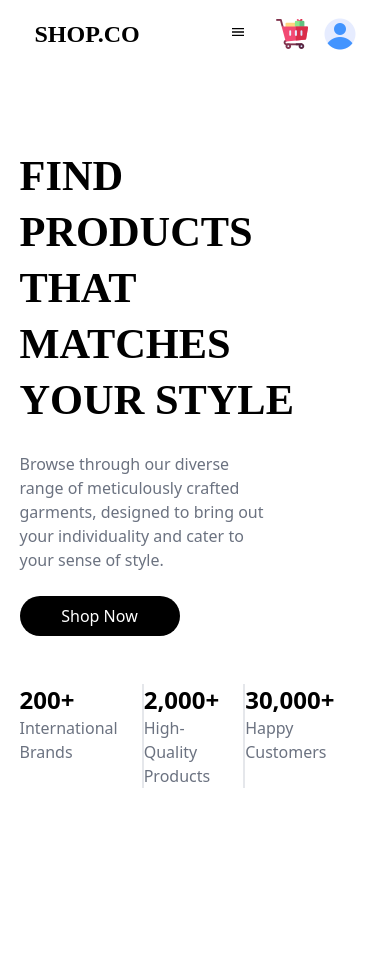
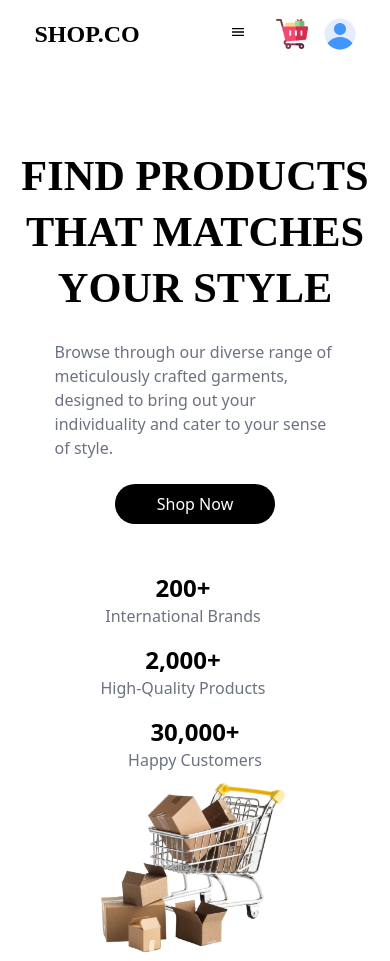
Before and after one commit to Saad-Ali-Khan-007/Ecommerce-React-Frontend, a React (Vite) app: page / in a window 390 px wide. Before the commit the page ends 844 px from the top, so only its background shows below. Built offline with nearby package versions, Linux system fonts and the light colour scheme.

Commit message:
responsive hero banner complete

```diff
--- a/src/components/heroBanner/HeroBanner.jsx
+++ b/src/components/heroBanner/HeroBanner.jsx
@@ -4,10 +4,10 @@ import herobanner from "../../assets/herobanner.png";
 
 const HeroBanner = () => {
   return (
-    <div className="flex m-auto mt-24 max-w-[90%] items-center justify-between">
-      <div className="max-lg:w-[90%]">
-        <div className="flex flex-col justify-between">
-          <h1 className="font-aclonica max-lg-[1024]:text-[2.65rem] font-extrabold leading-[3.5rem] text-[4rem]">
+    <div className="flex m-auto max-md:flex-wrap   mt-24 max-w-[90%] items-center justify-between">
+      <div className="m-auto flex flex-col max-lg:items-center lg:max-w-[100%]">
+        <div className="flex flex-col max-lg:items-center justify-between">
+          <h1 className="max-lg:text-center font-aclonica lg:text-[4rem] font-extrabold leading-[3.5rem] text-[2.65rem]">
             FIND PRODUCTS THAT MATCHES YOUR STYLE
           </h1>
           <p className="mt-6 mb-6 text-gray-500  w-[80%]">
@@ -19,25 +19,31 @@ const HeroBanner = () => {
             Shop Now
           </button>
         </div>
-        <div className="flex w-[80%] justify-between mt-6">
-          <div className="border-r-2 pr-6">
+        <div className="flex w-[75%] items-center gap-4 justify-center max-md:flex-wrap mt-6">
+          <div className="flex flex-col items-center justify-center border-r-2 pr-3 max-md:border-r-0 mr-3">
             <h1 className="font-bold text-2xl">200+</h1>
             <p className=" text-gray-500">International Brands</p>
           </div>
-          <div className="border-r-2 pr-6">
+          <div className="border-r-2 flex flex-col items-center justify-center max-md:border-r-0 pr-3 mr-3">
             <h1 className="font-bold text-2xl">2,000+</h1>
             <p className=" text-gray-500">High-Quality Products</p>
           </div>
-          <div>
-            <h1 className="font-bold text-2xl">30,000+</h1>
+          <div className="flex flex-col items-center justify-center">
+            <h1 className="font-bold flex flex-col items-center justify-center  text-2xl">
+              30,000+
+            </h1>
             <p className=" text-gray-500">Happy Customers</p>
           </div>
         </div>
       </div>
-      <div className="ml-48 flex">
-        <img src={star} className="w-10" alt="" />
-        <img className="w-[80%]" src={herobanner} alt="" />
-        <img src={star} className="w-20" alt="" />
+      <div className="flex justify-center">
+        <img src={star} className="w-10 max-lg:hidden" alt="" />
+        <img
+          className="w-[80%] max-md:w-[60%] max-xl:w-[90%]"
+          src={herobanner}
+          alt=""
+        />
+        <img src={star} className="max-lg:hidden" alt="" />
       </div>
     </div>
   );
```
